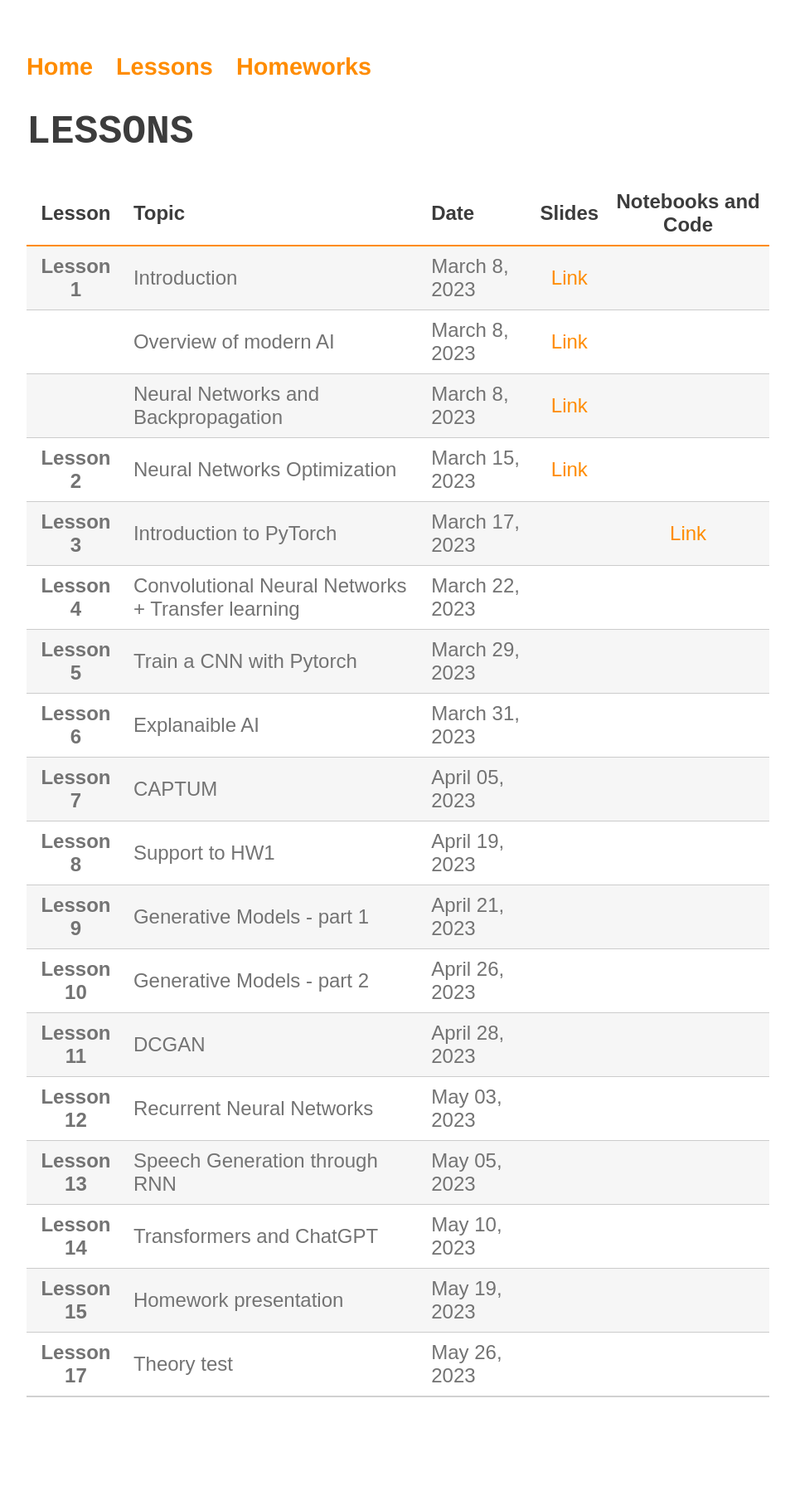
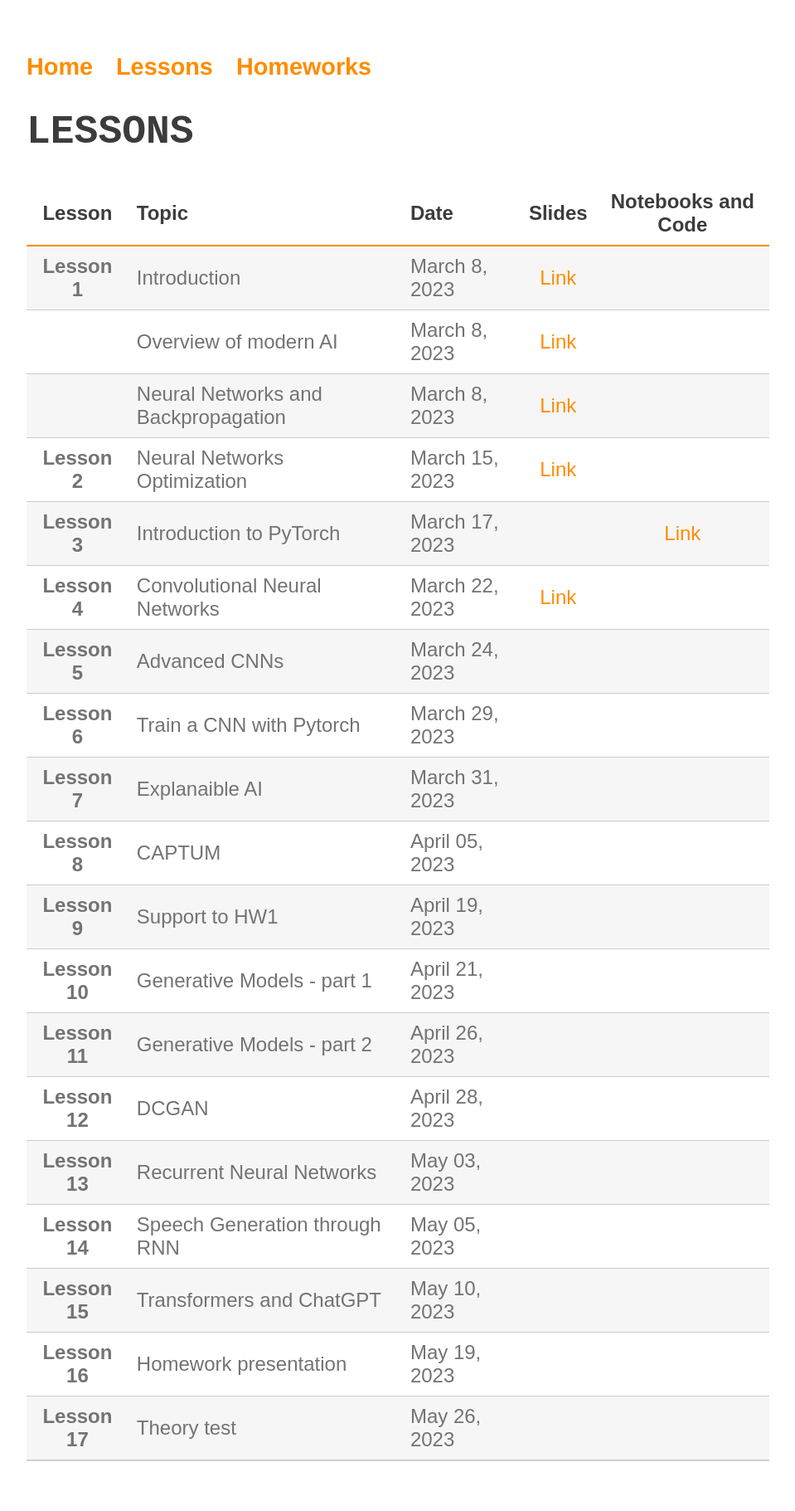
Before and after one commit to perceivelab/knowledge-discovery-course, a Jekyll site: the page built from lezioni.md, in a window 1280 px wide. Shown: the whole page at 83% size, without its empty margins (160-1119 px from the left). Built offline with Jekyll 4.4.1, drawn with Linux system fonts in a browser that asks for light colours; our own code applies the rules of GitHub Pages for plain Markdown files; before the commit the page ends 1744 px from its top, so only the background shows below that.

Commit message:
Update lezioni.md

```diff
--- a/lezioni.md
+++ b/lezioni.md
@@ -8,16 +8,17 @@
 |                   | Neural Networks and Backpropagation               | March 8, 2023                  |[Link](https://drive.google.com/file/d/1u_mL3CQLQu43NnTF4MA1GUws_JGUW6ay/view?usp=sharing)    | |
 | **Lesson 2**      | Neural Networks Optimization                      | March 15, 2023                 |[Link](https://drive.google.com/file/d/1Yqebhlc64lxEao4tPVYPo7vSVDur5-tE/view?usp=sharing)    | |
 | **Lesson 3**      | Introduction to PyTorch                           | March 17, 2023                 | | [Link](https://colab.research.google.com/drive/1OPpxOyfsLCUjCBtZBQWgGbyjpoIIGi1x?usp=sharing) |
-| **Lesson 4**      | Convolutional Neural Networks + Transfer learning | March 22, 2023                 |    | |
-| **Lesson 5**      | Train a CNN with Pytorch                          | March 29, 2023                 |    | |
-| **Lesson 6**      | Explanaible AI                                    | March 31, 2023                 |    | |
-| **Lesson 7**      | CAPTUM                                            | April 05, 2023                 |    | |
-| **Lesson 8**      | Support to HW1                                    | April 19, 2023                 |    | |
-| **Lesson 9**      | Generative Models - part 1                        | April 21, 2023                 |    | |
-| **Lesson 10**     | Generative Models - part 2                        | April 26, 2023                 |    | |
-| **Lesson 11**     | DCGAN                                             | April 28, 2023                 |    | |
-| **Lesson 12**     | Recurrent Neural Networks                         | May 03, 2023                   |    | |
-| **Lesson 13**     | Speech Generation through RNN                     | May 05, 2023                   |    | |
-| **Lesson 14**     | Transformers and ChatGPT                          | May 10, 2023                   |    | |
-| **Lesson 15**     | Homework presentation                             | May 19, 2023                   |    | |
+| **Lesson 4**      | Convolutional Neural Networks                     | March 22, 2023                 | [Link](https://drive.google.com/file/d/1tOrCD19t86WHVKtYuEXl3FEZWjPNsbn3/view?usp=sharing)    | |
+| **Lesson 5**      | Advanced CNNs                                     | March 24, 2023                 |    | |
+| **Lesson 6**      | Train a CNN with Pytorch                          | March 29, 2023                 |    | |
+| **Lesson 7**      | Explanaible AI                                    | March 31, 2023                 |    | |
+| **Lesson 8**      | CAPTUM                                            | April 05, 2023                 |    | |
+| **Lesson 9**      | Support to HW1                                    | April 19, 2023                 |    | |
+| **Lesson 10**      | Generative Models - part 1                        | April 21, 2023                 |    | |
+| **Lesson 11**     | Generative Models - part 2                        | April 26, 2023                 |    | |
+| **Lesson 12**     | DCGAN                                             | April 28, 2023                 |    | |
+| **Lesson 13**     | Recurrent Neural Networks                         | May 03, 2023                   |    | |
+| **Lesson 14**     | Speech Generation through RNN                     | May 05, 2023                   |    | |
+| **Lesson 15**     | Transformers and ChatGPT                          | May 10, 2023                   |    | |
+| **Lesson 16**     | Homework presentation                             | May 19, 2023                   |    | |
 | **Lesson 17**     | Theory test                                       | May 26, 2023                   |    | |
```
